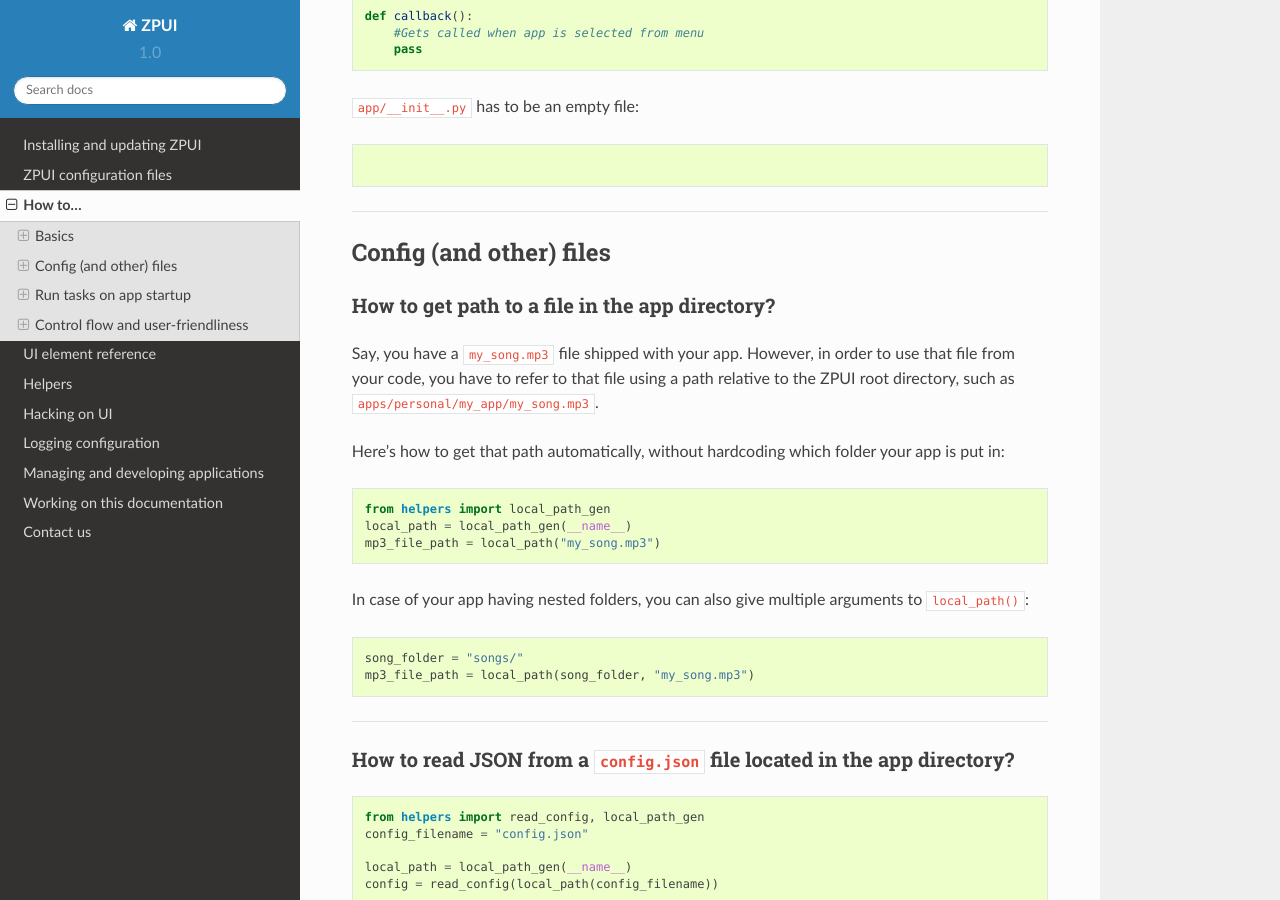
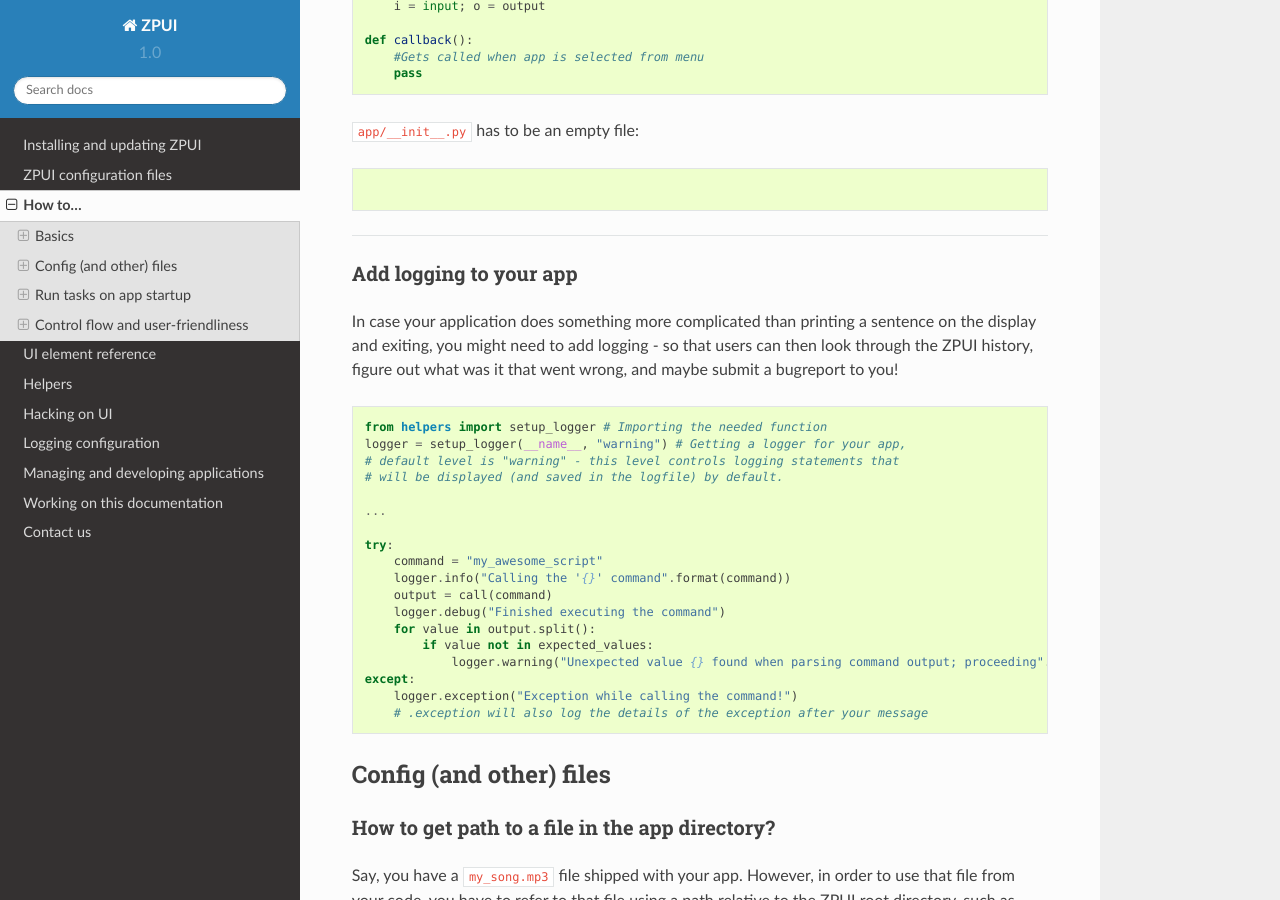
Before and after one commit to CRImier/pyLCI, a Sphinx documentation site: the page built from docs/howto.rst, in a window 1280 px wide and 900 px high, scrolled down 874 px. Built offline with Sphinx 7.4.7 and the Read the Docs theme 2.0.0, drawn with Linux system fonts in a browser that asks for light colours; some of the changed text lies outside the part shown.

Commit message:
Adding a "how to add logging" example to "how to..." page

```diff
--- a/docs/howto.rst
+++ b/docs/howto.rst
@@ -40,6 +40,35 @@ In ``app/main.py``:
 
 
 ------------
+
+Add logging to your app
+-----------------------
+
+In case your application does something more complicated than printing a sentence
+on the display and exiting, you might need to add logging - so that users can then
+look through the ZPUI history, figure out what was it that went wrong, and maybe
+submit a bugreport to you!
+
+.. code-block:: python
+
+    from helpers import setup_logger # Importing the needed function
+    logger = setup_logger(__name__, "warning") # Getting a logger for your app,
+    # default level is "warning" - this level controls logging statements that
+    # will be displayed (and saved in the logfile) by default.
+
+    ...
+
+    try:
+        command = "my_awesome_script"
+        logger.info("Calling the '{}' command".format(command))
+        output = call(command)
+        logger.debug("Finished executing the command")
+        for value in output.split():
+            if value not in expected_values:
+                logger.warning("Unexpected value {} found when parsing command output; proceeding".format(value))
+    except:
+        logger.exception("Exception while calling the command!")
+        # .exception will also log the details of the exception after your message
 
 Config (and other) files
 ========================
```
